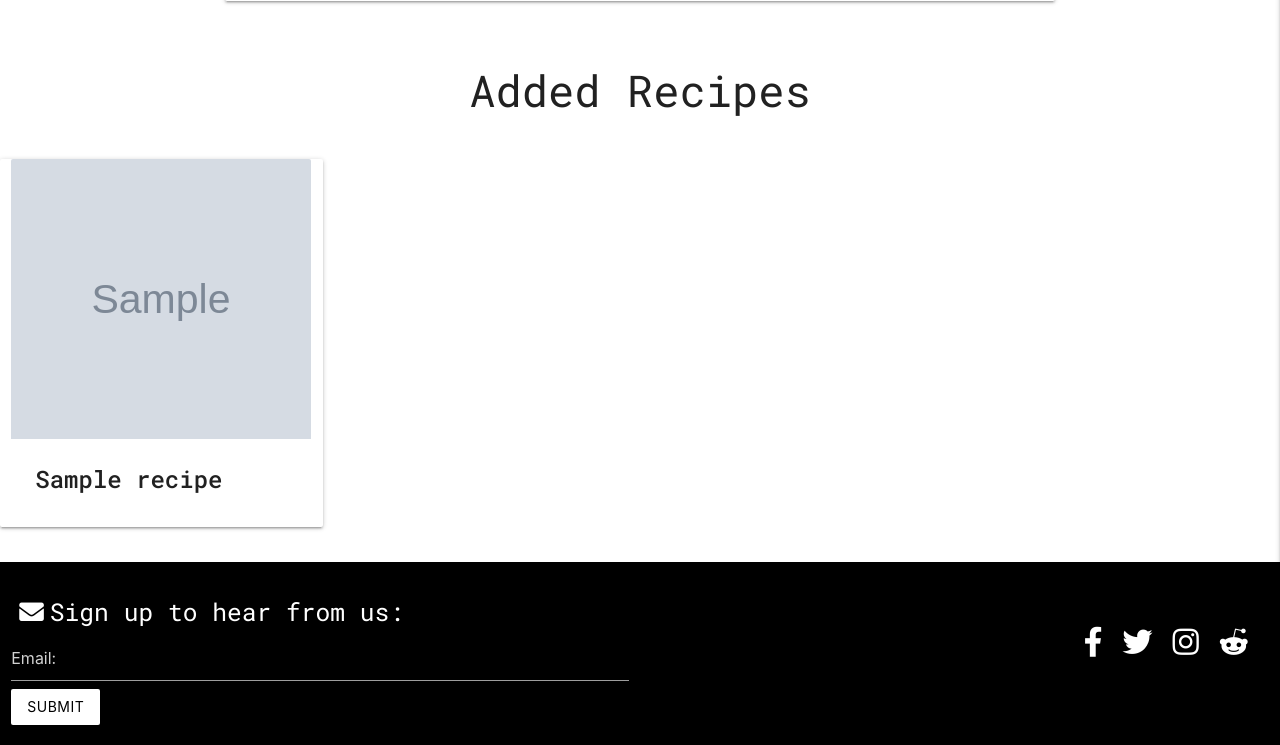
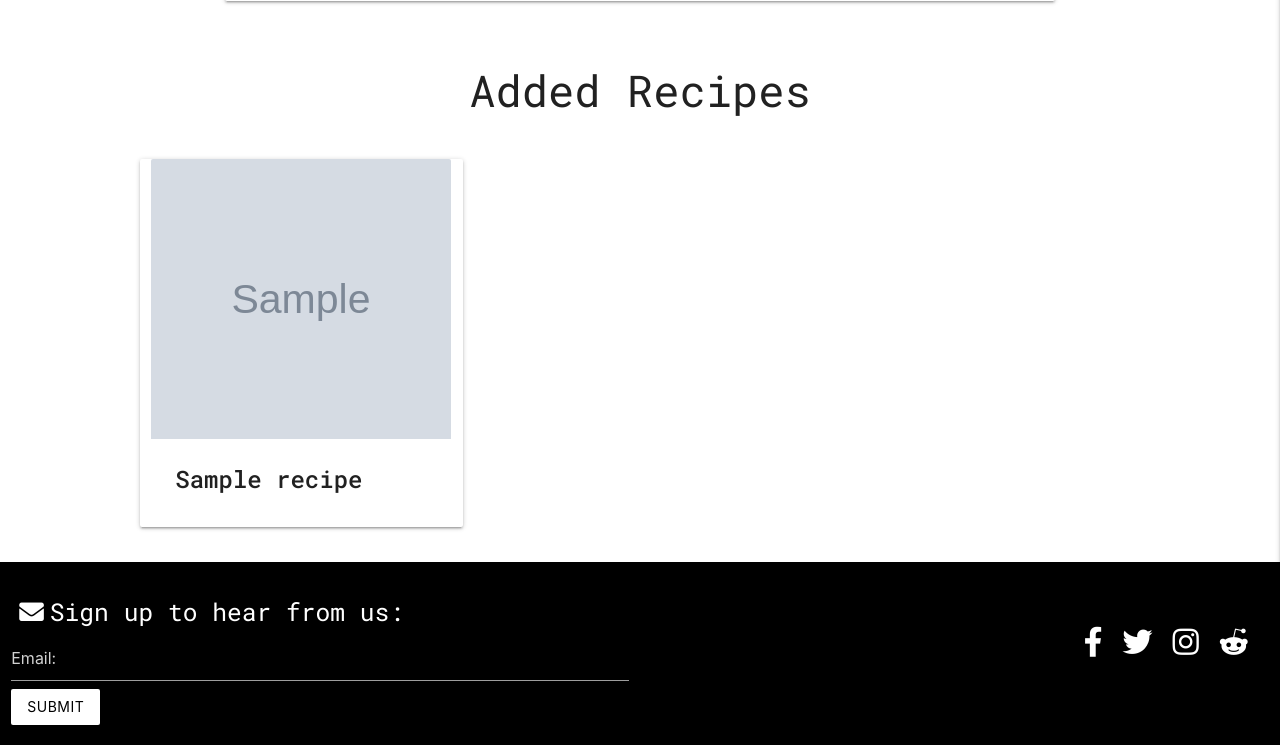
Before and after one commit to jaydavis359/Cocktail-Collector, a Flask app: page /profile/admin in a window 1280 px wide. Shown: the part 213-958 px from the top of the page. Run offline with Flask 2, Linux system fonts and the light colour scheme; the visitor is signed in with stand-in values (Sample User, id 1); grey boxes marked "Sample" are stand-in pictures; a database or web service that is not in the repository returns one stand-in record (values such as "Sample title"); some libraries are stand-ins or nearby versions.

Commit message:
Set width of profile container

```diff
--- a/static/css/style.css
+++ b/static/css/style.css
@@ -163,3 +163,9 @@ img.activator.recipe-image {
 .category-row {
   max-width: 1000px;
 }
+
+/* Profile page */
+
+.profile-container {
+  max-width: 1000px;
+}
```
